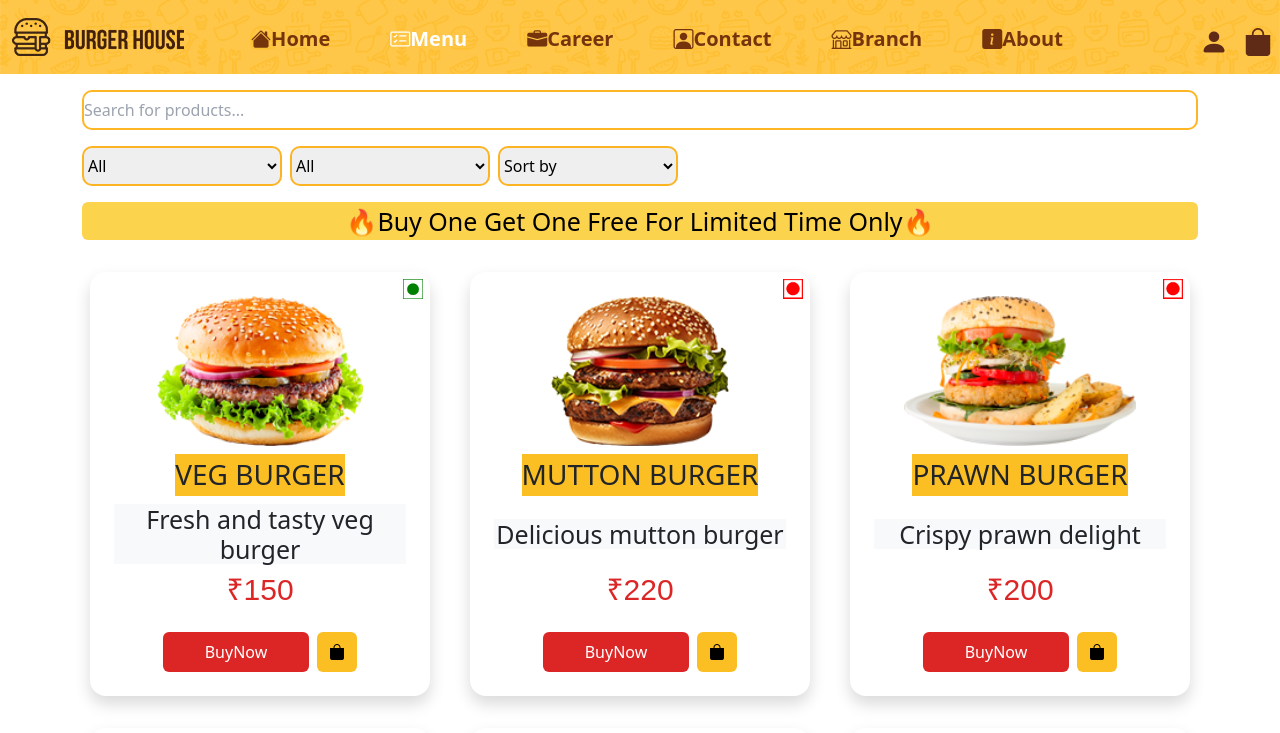
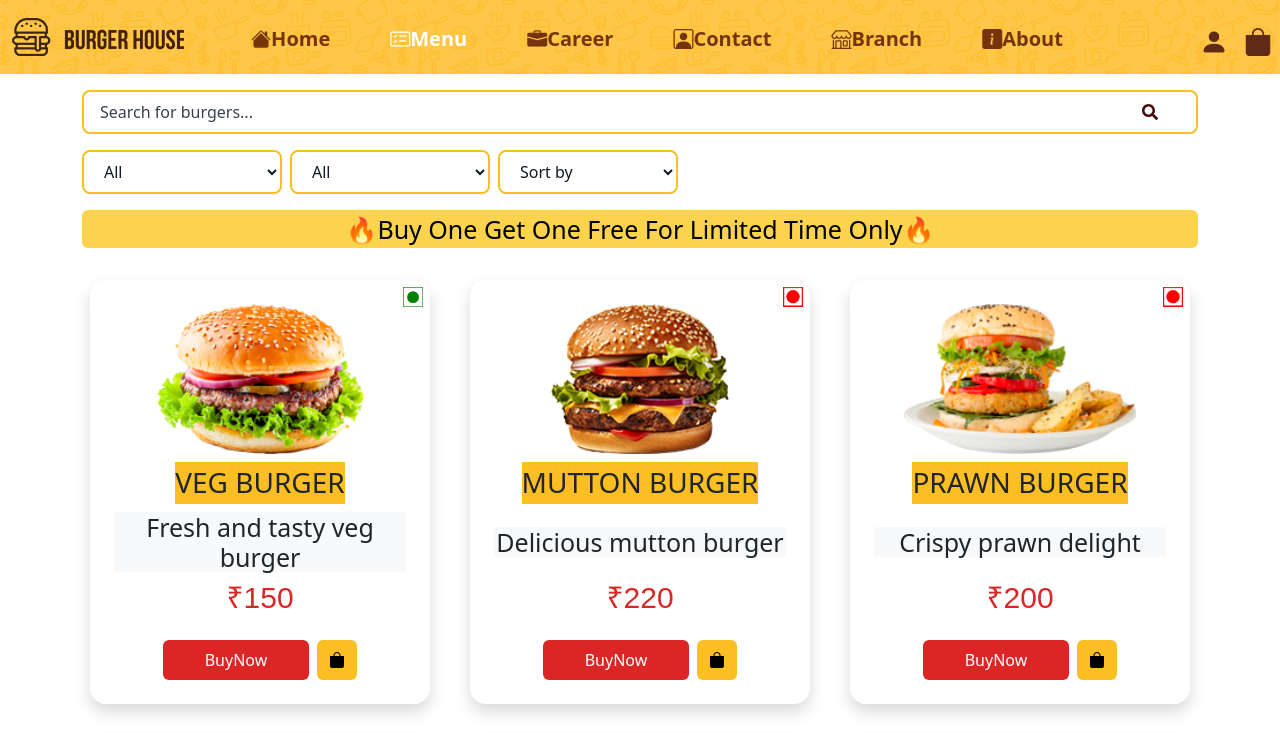
Before and after one commit to Riyas0786/burgerhouse, a React (Create React App) app: page /menu in a window 1280 px wide. Shown: the top 733 px of the page. Built offline with nearby package versions, Linux system fonts and the light colour scheme.

Commit message:
fix build issue

```diff
--- a/src/Components/Contact.js
+++ b/src/Components/Contact.js
@@ -35,13 +35,13 @@ const Contact = () => {
           IF YOU NEED ENQUIRY </h2>
           <h2 className="mx-auto text-center fs-2 text-warning fw-bold rounded w-50">HELP  WE ARE HERE TO HELP YOU
         </h2>
-        <div className="container-fluid">
+        <div className="container-fluid flex-grow-4">
           <div className="row ">
             <div className="col-12 col-sm-7 col-md-6 col-lg-4  text-center my-4">
 
                <img src={service} alt="service" className="mx-auto " width={200}/>
-               <h4 className="text-dark  text-center  fs-4 bg-light">24/7<br/>CUSTOMER SUPPORT <br/>+</h4>
-               <h4 className=" text-center  fs-4 bg-light"> ALL REGIONAL LANGUAGE  </h4>
+               <h4 className="text-dark  text-center  fs-4 bg-amber-200">24/7<br/>CUSTOMER SUPPORT</h4>
+
                <h5> TAMIL</h5>
                <h5>TELUGU</h5>
                <h5>MALAYALAM</h5>
@@ -54,7 +54,7 @@ const Contact = () => {
                 <img src={email} alt="email" className="mx-auto" width={150}/>
                 </div>
 
-              <h4 className="text-dark  text-center bg-light fs-4">MAIL TO US: SUPPORT@BURGERHOUSE</h4>
+              <h4 className="text-dark  text-center bg-amber-200 fs-4">MAIL TO US: SUPPORT@BURGERHOUSE</h4>
 
               {/* Dropdown */}
               <select
@@ -80,7 +80,7 @@ const Contact = () => {
               ></textarea>
 
               {/* Submit */}
-              <button className="btn btn-primary mb-3" onClick={handleSubmit} >
+              <button className="btn-amber mb-3" onClick={handleSubmit} >
                 SUBMIT
               </button>
             </div>
@@ -89,8 +89,8 @@ const Contact = () => {
             <div className=" col-12 col-sm-7 col-md-6 col-lg-4  text-center">
             <div className="img-fluid my-3 ">
              <img src={customer} alt='customer' className="mx-auto" width={150} /></div>
-              <h4 className=" text-dark bg-light fs-4">TALK TO OUR <br/> SUPPORT TEAM</h4>
-              <button className="btn btn-danger my-5 mb-3" onClick={()=>(window.location.href='tel:9159658882')}>
+              <h4 className=" text-dark bg-amber-200 fs-4">TALK TO OUR <br/> SUPPORT TEAM</h4>
+              <button className="btn-amber my-5 mb-3" onClick={()=>(window.location.href='tel:9159658882')}>
                 CALL NOW <span className="fw-bold"></span>
               </button>
             </div>
--- a/src/Components/Menu.js
+++ b/src/Components/Menu.js
@@ -78,15 +78,18 @@ const MenuPage = () => {
   }
 
   return (
+
     <div className="container ">
+
+
       {/* 🔍 Search bar */}
-      <div className='relative '>
-      <FaSearch className="absolute right-10 top-1/2 -translate-y-1/2 text-gray-500"/>
+      <div className='relative  '>
+      <FaSearch className=" absolute right-10 top-1/2 -translate-y-1/2 text-red-950"/>
       <input
         type="search"
-        className="glassSelect mb-3 my-3"
+        className="glassSelect my-3 mb-3"
         value={searchTerm}
-        placeholder="Search for products..."
+        placeholder="Search for burgers..."
         onChange={(e) => setSearchTerm(e.target.value)}
       /></div>
 
@@ -124,6 +127,7 @@ const MenuPage = () => {
           <option value="lowToHigh">Price: Low to High</option>
           <option value="highToLow">Price: High to Low</option>
         </select>
+
       </div>
 
       {/* Flash news */}
@@ -202,8 +206,12 @@ const MenuPage = () => {
             </div>
           ))
         )}
-      </div>
-    </div>
+             </div>
+          </div>
+
+
+
+
   );
 };
 
--- a/src/index.css
+++ b/src/index.css
@@ -103,12 +103,17 @@ html, body {
 }
 
 .glassSelect {
-    border: 2px solid #ffaa00db;
-    border-radius: 10px;
-    color: black;
-    width: 100%;
-    height: 40px;
-    backdrop-filter: blur(10px);
+  @apply bg-white
+         border border-2
+          border-amber-400
+         rounded-lg
+         px-4 py-2
+         focus:outline-none
+         focus:ring-2 focus:ring-amber-300
+         w-full
+         placeholder-gray-700
+         text-gray-900
+         transition duration-300 ease-in-out;
 }
 .btn-amber {
   @apply bg-amber-500 text-white font-semibold
```
